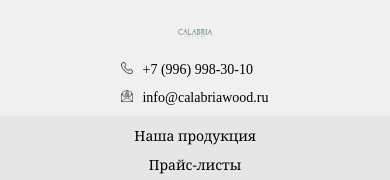
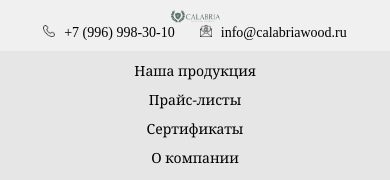
Before and after one commit to NersiArnak/Calabria, a plain HTML site: page index.html in a window 390 px wide. Shown: the top 180 px of the page. Drawn offline with Linux system fonts and the light colour scheme.

Commit message:
update mini

```diff
--- a/index.html
+++ b/index.html
@@ -12,7 +12,9 @@
   </head>
   <body>
     <div class="navbar-info">
-      <img class="img-logo" src="img/2.png" alt="Main Logo" />
+      <div class="img-block">
+        <img class="img-logo" src="img/arnak.png" alt="error logo" />
+      </div>
       <div class="block-container">
         <div class="element-position">
           <img class="img-icon" src="img/telephone.png" alt="Telephone" />
--- a/style.css
+++ b/style.css
@@ -23,12 +23,19 @@
   display: flex;
   align-items: center;
   justify-content: space-between; /* Распределяем элементы */
-  padding: 0 20px;
-  position: relative;
+  padding: 20px;
+}
+
+.img-block {
+  display: flex;
+  gap: 20px;
 }
 
 .img-logo {
-  width: 100px;
+  display: flex;
+  justify-content: center;
+  align-items: center;
+  width: 250px;
   height: auto;
 }
 
@@ -73,11 +80,11 @@
   display: flex;
   justify-content: center; /* Горизонтальное центрирование */
   align-items: center;
-  gap: 20px; /* Уменьшаем расстояние между элементами */
+  gap: 25px; /* Уменьшаем расстояние между элементами */
 }
 
 .style-a-categories {
-  font-size: 22px;
+  font-size: 20px;
   font-family: Georgia, "Times New Roman", Times, serif;
   text-decoration: none;
   color: black;
@@ -250,13 +257,12 @@
   }
 
   .block-container {
-    flex-direction: column;
     align-items: flex-start;
-    gap: 10px;
+    gap: 25px;
   }
 
   .img-logo {
-    width: 70px;
+    width: 150px;
   }
 
   .style-a {
```
Also changed, not shown: img/2.png (deleted), img/arnak.png (added).
